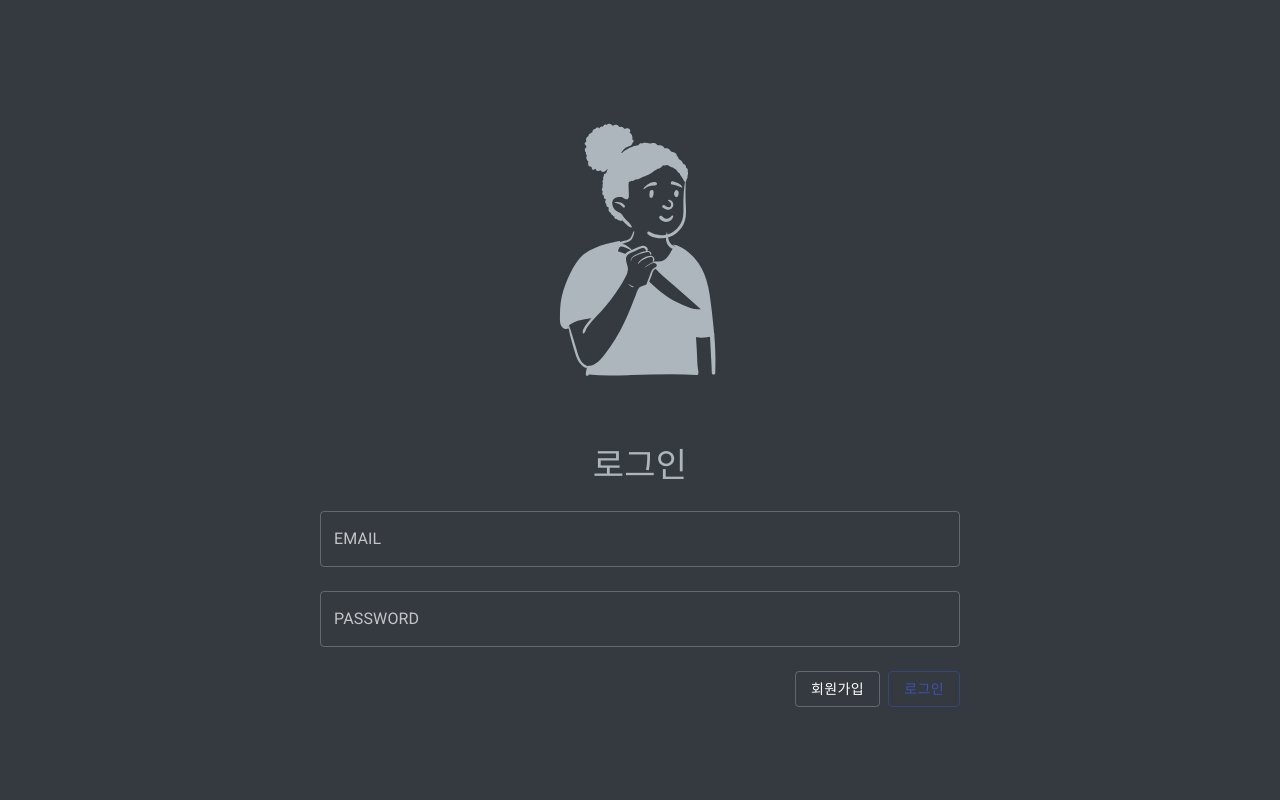
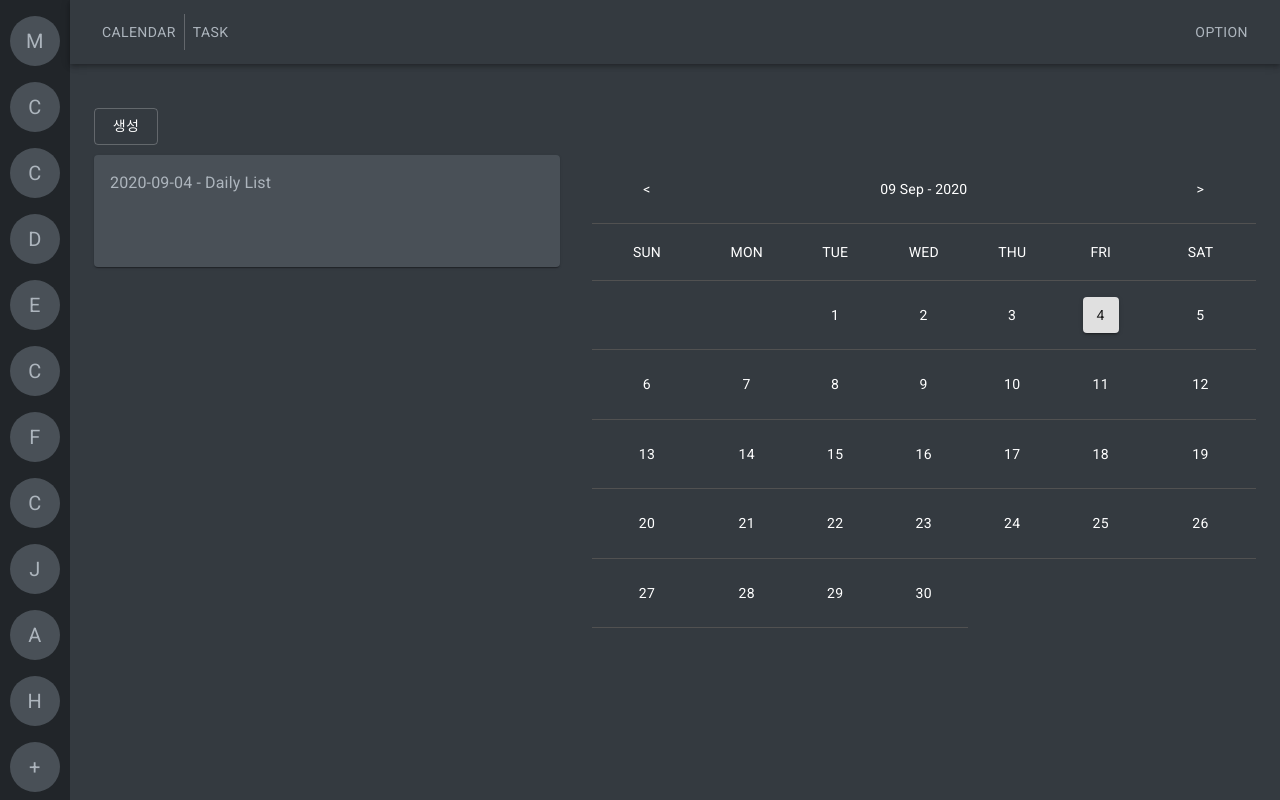
Before and after one commit to chanlendar/legacy-chanlendar-front, a React (Create React App) app in the folder front/: page / in a window 1280 px wide. Built offline with nearby package versions, Linux system fonts and the light colour scheme; the HTML template or start-up script is replaced by a standard one.

Commit message:
remove checklist

```diff
--- a/front/src/components/AppLayout.js
+++ b/front/src/components/AppLayout.js
@@ -6,7 +6,7 @@ import UserAuthorization from "./user/UserAuthorization";
 function AppLayout() {
 	const [isAuthenticated, setAuth] = useState(false);
 
-	return isAuthenticated ? <AppContent /> : <UserAuthorization />;
+	return !isAuthenticated ? <AppContent /> : <UserAuthorization />;
 }
 
 export default AppLayout;
```
Also changed, not shown: 1 other file (tests, documents, lock files or other folders).
